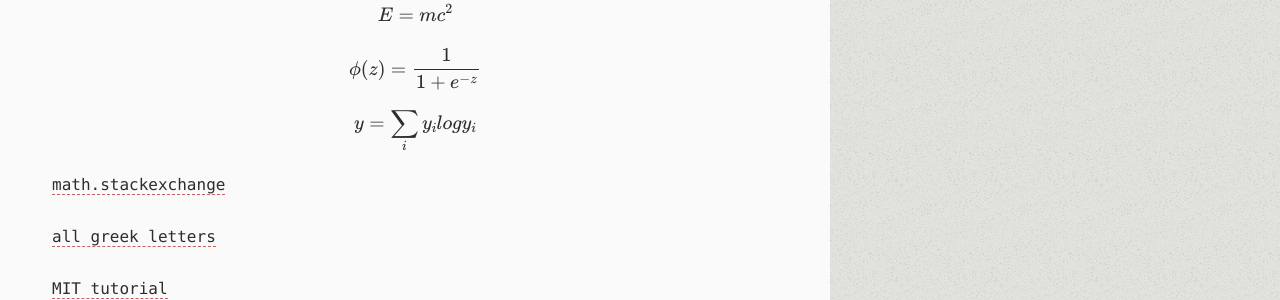
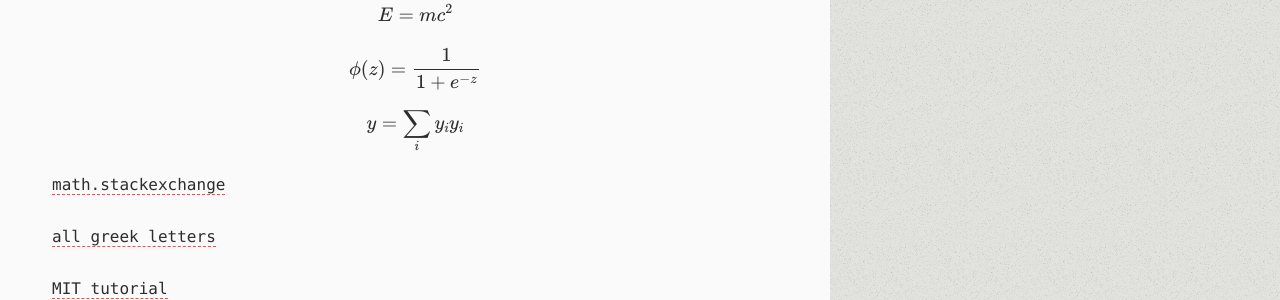
Before and after one commit to BrianPin/brianpin.github.io, a Jekyll site: the page built from _posts/2016-07-15-initial-mathjax-test.markdown, in a window 1280 px wide. Shown: the part 668-968 px from the top of the page. Built offline with Jekyll 4.4.1, drawn with Linux system fonts in a browser that asks for light colours; Markdown is read by kramdown in place of the engine named in the settings; formulas are drawn with MathJax 3; comment, search, counter and statistics services are not loaded.

Commit message:
mathjax problem

```diff
--- a/_posts/2016-07-15-initial-mathjax-test.markdown
+++ b/_posts/2016-07-15-initial-mathjax-test.markdown
@@ -17,7 +17,7 @@ $$ \frac{1}{\left(1+\left(\frac{1}{1+\left(\frac{1}{1+2x}\right)}\right)\right)}
 
 $$ \phi(z) = \frac{1}{1+e^{-z}} $$
 
-$$y = \sum_i y_ilogy_i$$
+$$y = \sum_i y_iy_i$$
 
 
 [math.stackexchange](http://meta.math.stackexchange.com/questions/5020/mathjax-basic-tutorial-and-quick-reference)
```
